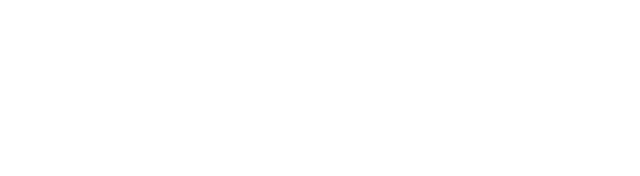
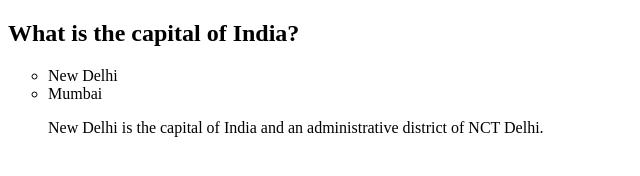
Before and after one commit to acciojob/trivia-akhila691, a website: page main.html in a window 1280 px wide. Shown: the whole page, without its empty margins (0-640 px from the left). Drawn offline with Linux system fonts and the light colour scheme.

Commit message:
Update main.html

```diff
--- a/main.html
+++ b/main.html
@@ -8,6 +8,23 @@
 
 <body>
 	<!-- the entire body must be written by student -->
+
+	<h2><b>What is the capital of India?</b></h2>
+
+	<ul style="list-style-type:circle">
+		<li>New Delhi</li>
+		<li>Mumbai</li>
+	</ul>
+
+
+
+
+	<blockquote cite="https://en.wikipedia.org/wiki/New_Delhi">New Delhi is the capital of India and an administrative district of NCT Delhi.</blockquote>
+
+
+
+
+
     <script type="text/javascript" src="./script.js">
 </script>
 
```
